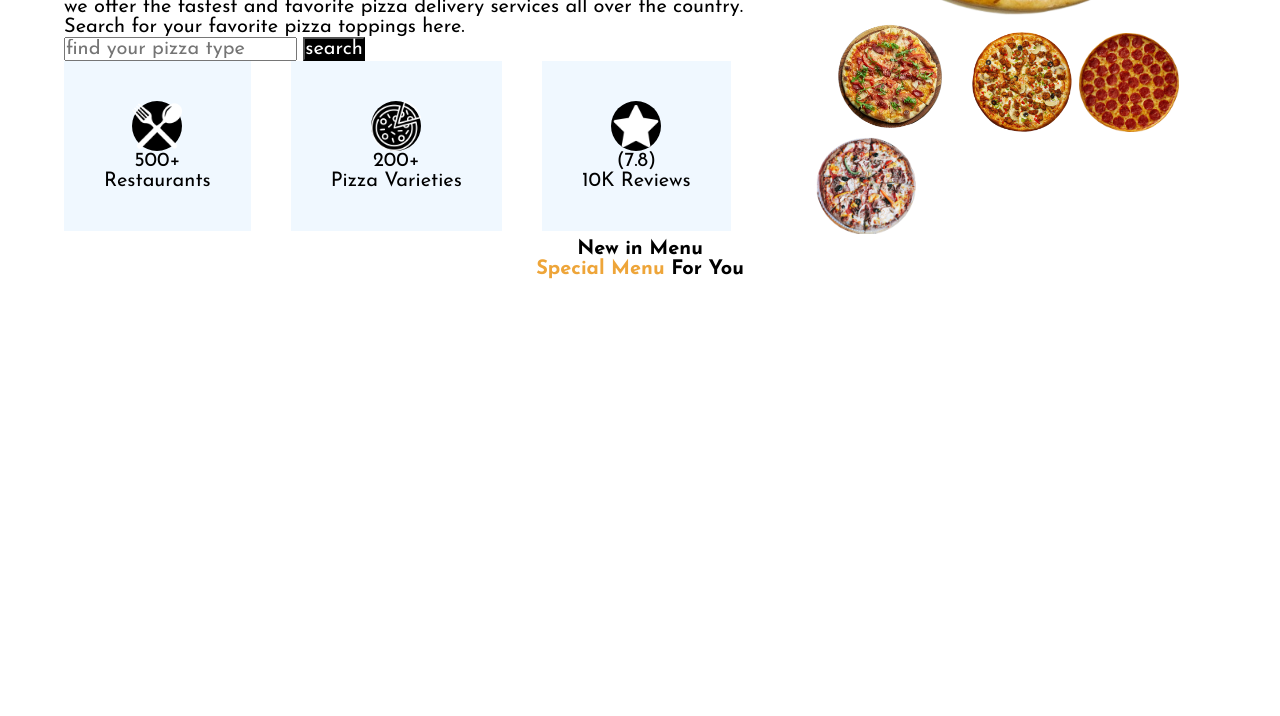
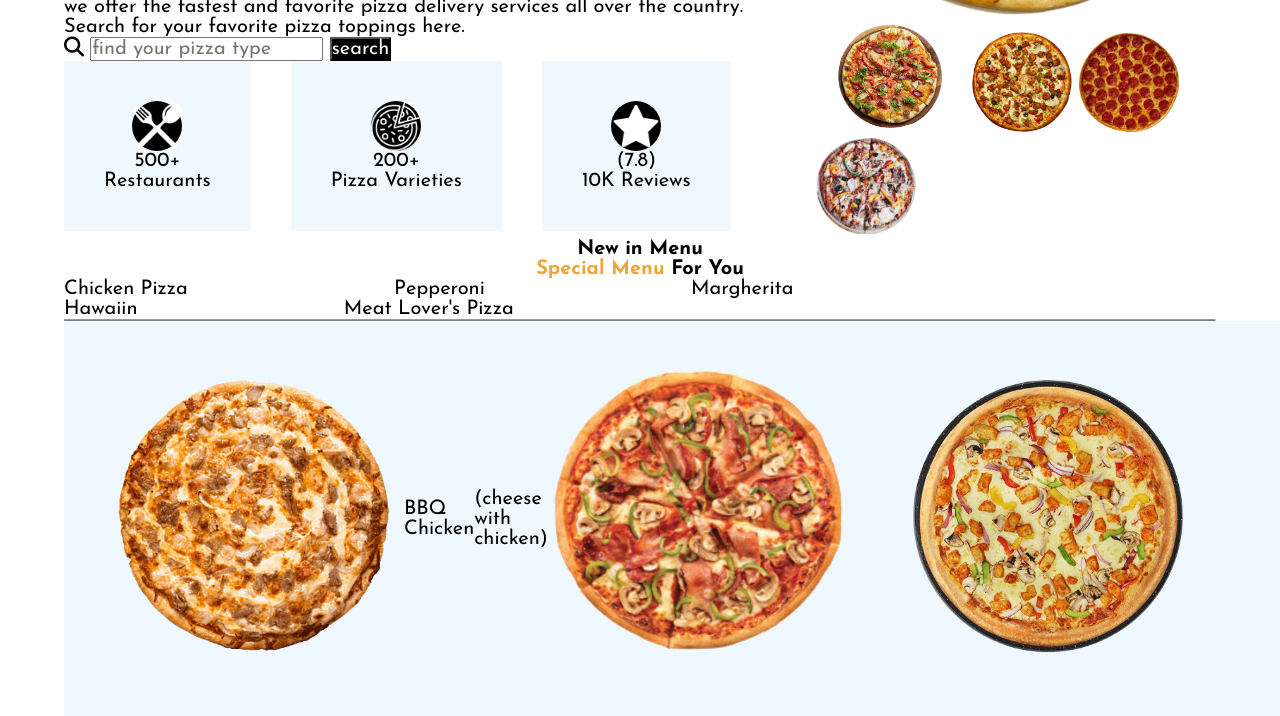
Before and after one commit to mahcee/pizarra-deliveries, a plain HTML site: page index.html in a window 1280 px wide. Shown: the part 503-1219 px from the top of the page. Before the commit the page ends 800 px from the top, so only its background shows below. Drawn offline with Linux system fonts and the light colour scheme; files whose address does not match are found by name.

Commit message:
added manu.css in the sections

```diff
--- a/css/menu.css
+++ /dev/null
@@ -1,7 +0,0 @@
-.menu__content{
-    font-size: 50px;
-    text-align: center;
-}
-.menu__content--sp{
-    color:#eea539;
-  }
--- /dev/null
+++ b/css/sections/menu.css
@@ -0,0 +1,39 @@
+.menu__content{
+    font-size: 50px;
+    text-align: center;
+
+}
+.menu__content--sp{
+    color:#eea539;
+  }
+  .menu__content--order ul li {
+
+    display: inline-flex;
+    padding-right: 200px;
+    list-style-type: none;
+  }
+  .menu__content--order ul li {
+    cursor: pointer;
+  }
+  .menu__content--order ul li:hover{
+
+    border-bottom: 5px solid #eea539;
+    color:#eea539;
+  }
+    .line{
+      border-bottom: 0.2px solid gray;
+    }
+  .menu__content--cards{
+    display: flex;
+    gap:20em;
+     }
+     .menu__content--lightblue{
+      display: flex;
+      flex-direction: row;
+      align-items: center;
+
+      padding: 2em;
+      background-color: aliceblue;
+     }
+
+  }
--- a/css/style.css
+++ b/css/style.css
@@ -11,6 +11,7 @@
     box-sizing: border-box;
 }
 .container{
+
     width: 90%;
     margin:0 auto;
 }
--- a/index.html
+++ b/index.html
@@ -2,7 +2,7 @@
 <html lang="en">
   <head>
     <link href="css/style.css" rel="stylesheet" />
-
+<link href="https://cdnjs.cloudflare.com/ajax/libs/font-awesome/6.5.1/css/all.min.css"rel="stylesheet"/>
     <meta charset="UTF-8" />
     <meta name="viewport" content="width=device-width, initial-scale=1.0" />
     <title>pizarra-deliveries</title>
@@ -84,12 +84,39 @@
           </div>
         </div>
       </section>
+    </header>
       <section class="container">
         <div class="menu__content">
+
           <h1>New in Menu</h1>
           <h1><span class="menu__content--sp">Special Menu</span> For You</h1>
         </div>
+        <div class="menu__content--order">
+          <ul>
+  <li>Chicken Pizza</li>
+  <li>Pepperoni</li>
+  <li>Margherita</li>
+  <li>Hawaiin</li>
+  <li>Meat Lover's Pizza</li>
+</ul>
+<hr class="line"></hr>
+</div>
+<div class="menu__content--cards">
+  <div class="menu__content--lightblue">
+    <div class="menu__content--img">
+  <img src="images/b-q pizza.png"width="300px"/>
+  </div>
+  <p>BBQ Chicken</p>
+  <p>(cheese with chicken)</p>
+
+  <div class="menu__content--img">
+  <img src="images/tandoori-chicken.png"width="300px"/>
+  </div>
+  <div class="menu__content--img">
+  <img src="images/chicken-kebab.png"width="400px"/>
+  </div>
+  </div>
+</div>
       </section>
-    </header>
   </body>
 </html>
```
Also changed, not shown: images/b-q pizza.png (renamed from images/barbecue-chicken-pizza.png).
